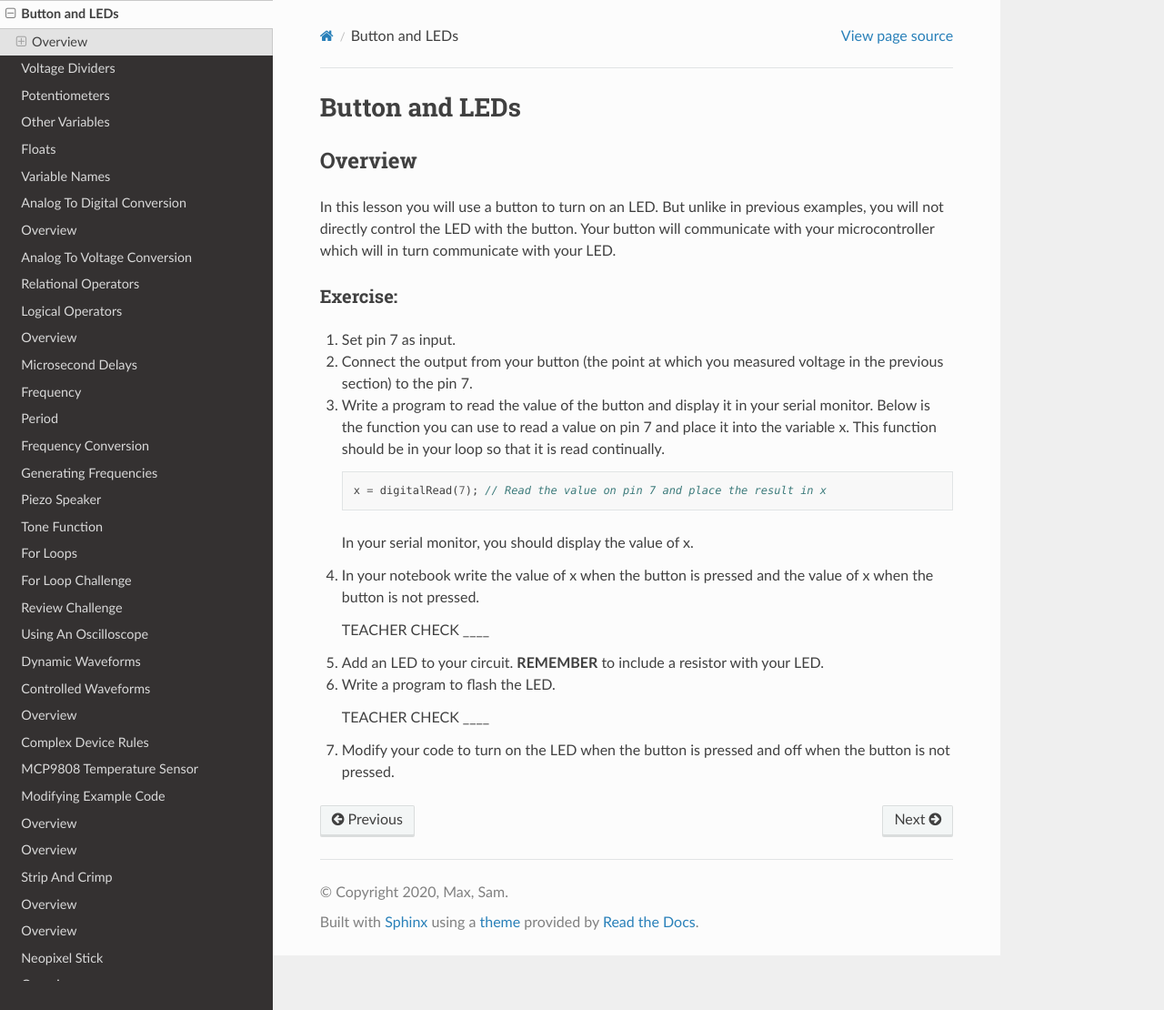
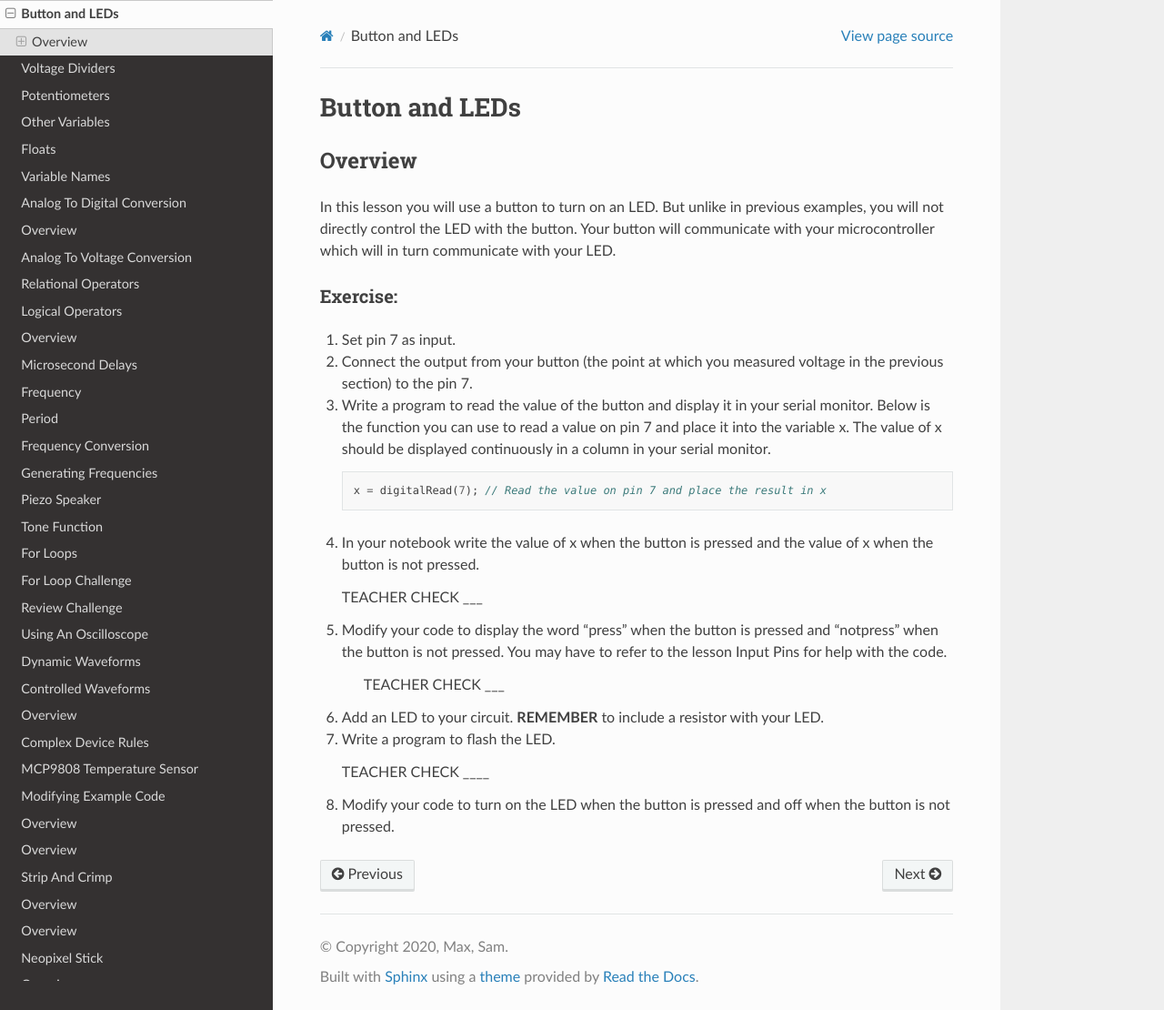
Before and after one commit to maxtkc/mvths-wiki, a Sphinx documentation site: the page built from docs/019aa-buttonLED.rst, in a window 1280 px wide and 1110 px high. Shown: the whole window at 91% size. Built offline with Sphinx 7.4.7 and the Read the Docs theme 2.0.0, drawn with Linux system fonts in a browser that asks for light colours; pages that are not in the unit, such as notebooks, are missing from menus.

Commit message:
Update 019aa-buttonLED.rst

```diff
--- a/docs/019aa-buttonLED.rst
+++ b/docs/019aa-buttonLED.rst
@@ -13,17 +13,19 @@ Exercise:
 
 #. Connect the output from your button (the point at which you measured voltage in the previous section) to the pin 7.
 
-#. Write a program to read the value of the button and display it in your serial monitor. Below is the function you can use to read a value on pin 7 and place it into the variable x. This function should be in your loop so that it is read continually.
+#. Write a program to read the value of the button and display it in your serial monitor. Below is the function you can use to read a value on pin 7 and place it into the variable x. The value of x should be displayed continuously in a column in your serial monitor.
 
    .. code:: C
 
       x = digitalRead(7); // Read the value on pin 7 and place the result in x
 
-   In your serial monitor, you should display the value of x.
-
 #. In your notebook write the value of x when the button is pressed and the value of x when the button is not pressed.
 
-   TEACHER CHECK \_\_\_\_
+   TEACHER CHECK ___
+
+#. Modify your code to display the word "press" when the button is pressed and "notpress" when the button is not pressed. You may have to refer to the lesson Input Pins for help with the code.
+
+     TEACHER CHECK ___
 
 #. Add an LED to your circuit. **REMEMBER** to include a resistor with your LED.
 
```
